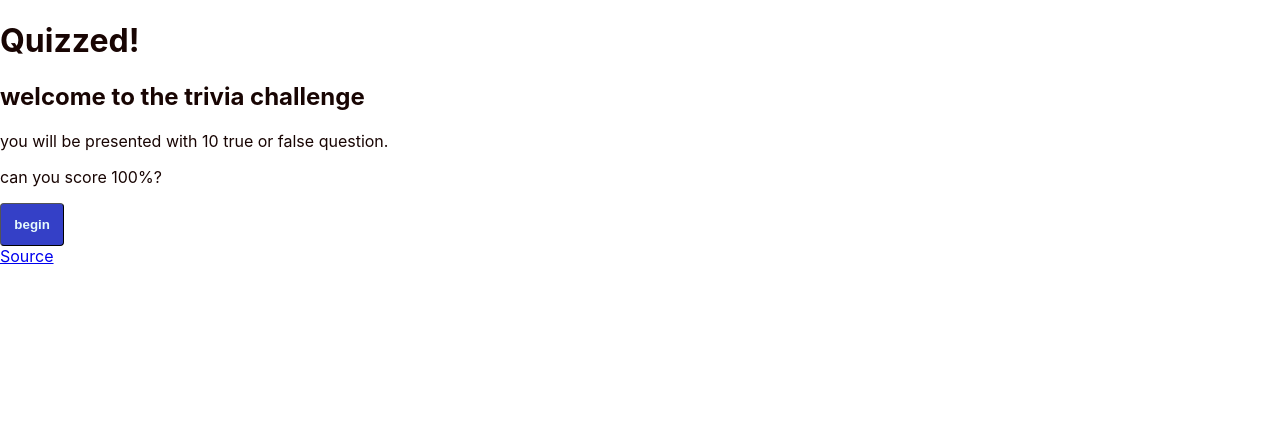
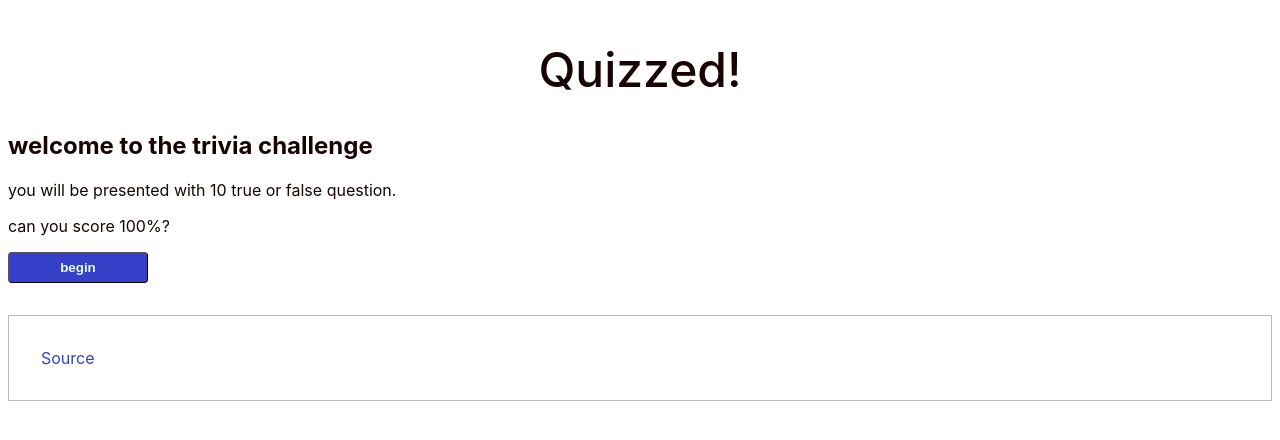
Before and after one commit to David256/quizzed-frontend, a React (Create React App) app: page / in a window 1280 px wide. Shown: the top 440 px of the page. Built offline with nearby package versions, Linux system fonts and the light colour scheme; no server answers.

Commit message:
Update styles

```diff
--- a/src/components/layouts/Layout.jsx
+++ b/src/components/layouts/Layout.jsx
@@ -1,5 +1,6 @@
 import React from 'react';
 import PropTypes from 'prop-types';
+import './Layout.scss';
 
 function Layout({ children }) {
   return (
--- /dev/null
+++ b/src/components/layouts/Layout.scss
@@ -0,0 +1,15 @@
+header {
+    h1 {
+        font-weight: 500;
+        font-size: 3em;
+        text-align: center;
+    }
+}
+
+footer {
+    margin-top: 2em;
+    border-color: #bbb;
+    border-width: 1px;
+    border-style: solid;
+    padding: 2em;
+}
--- a/src/index.scss
+++ b/src/index.scss
@@ -2,8 +2,20 @@ $primary: #3440C7;
 $dark: #180503;
 $light: #e7fafc;
 
-html, body, #root {
-    height: 100%;
+*,
+*::before,
+*::after {
+  box-sizing: border-box;
+}
+
+
+html, body {
+    padding:  0;
+    margin: 0;
+
+    &, #root {
+        height: 100%;
+    }
 }
 
 body {
@@ -17,11 +29,36 @@ body {
 }
 
 button {
-    padding: 1em;
+    padding: 0.5em;
     background: $primary;
     color: $light;
     border-radius: 0.3em;
     border-width: 1px;
     border-color: black;
     font-weight: bolder;
+    min-width: 140px;
 }
+
+a {
+    color: $primary;
+    text-decoration: none;
+}
+
+input {
+    display: block;
+
+    &[type=text], &[type=email] {
+        padding: 0.5em;
+        width: 100%;
+    }
+}
+
+select {
+    display: block;
+    width: 100%;
+    padding: 0.5em;
+}
+
+#container {
+    padding: 0.5em;
+}
--- a/src/pages/PrefacePage.jsx
+++ b/src/pages/PrefacePage.jsx
@@ -45,21 +45,27 @@ function PrefacePage() {
     <div>
       <h1>preface</h1>
       <form onSubmit={onSubmit}>
-        <p>quiz name</p>
+        <label htmlFor="input-quiz-name">
+          Quiz name:
           <input
+            id="input-quiz-name"
             type="text"
             aria-label="quiz-name"
             defaultValue={quizName}
             onChange={onQuizNameChange}
           />
-        <p>your email</p>
+        </label>
+        <label htmlFor="input-email">
+          Your email:
           <input
+            id="input-email"
             type="email"
             aria-label="user-email"
             defaultValue={userEmail}
             onChange={onUserEmailChange}
           />
-        <p>provider settings</p>
+        </label>
+        <p>Provider settings:</p>
         <select
           role="option"
           defaultValue={selectedProvider}
@@ -72,7 +78,8 @@ function PrefacePage() {
             <option key={option.value} value={option.value}>{option.text}</option>
           ))}
         </select>
-        <button type="submit">next</button>
+        <br />
+        <button type="submit">Next</button>
       </form>
     </div>
   );
```
Lines whose indentation alone changed are shown as unchanged.
